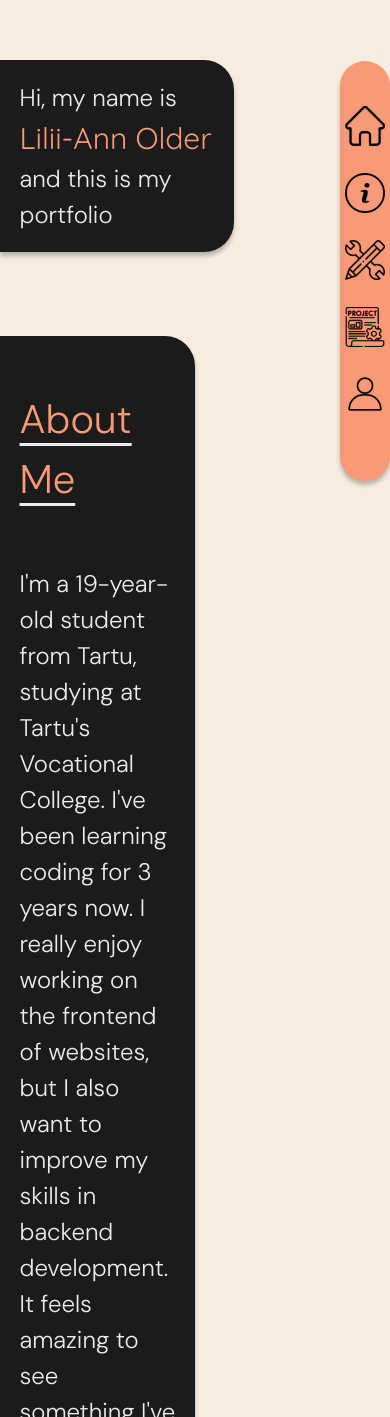
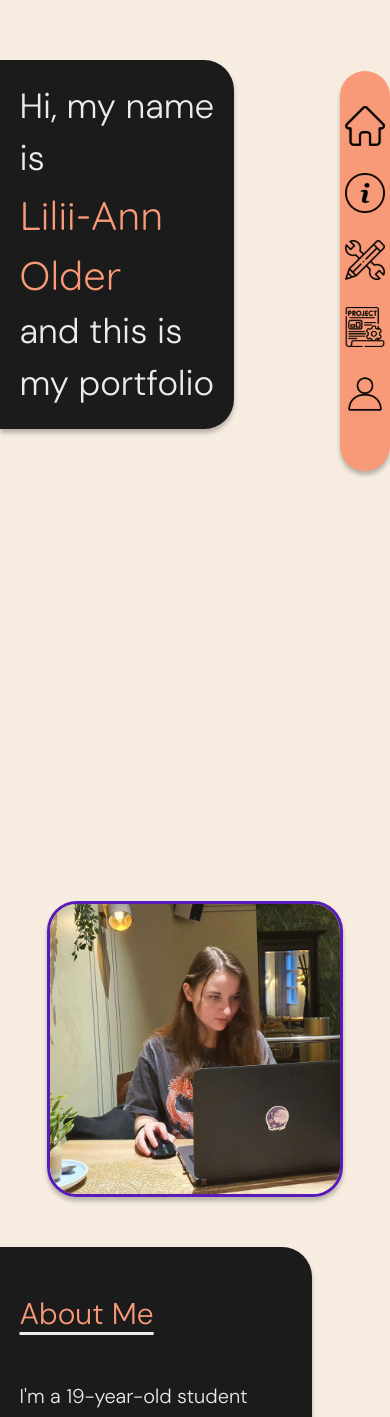
Before and after one commit to 0lder0/portfolio-2.0, a Vue app: page / in a window 390 px wide. Shown: the part 151-1568 px from the top of the page. Built offline with nearby package versions, Linux system fonts and the light colour scheme.

Commit message:
About me image

```diff
--- a/src/App.vue
+++ b/src/App.vue
@@ -2,10 +2,12 @@
 import Navigation from './components/Navigation.vue';
 import Intro from './components/Intro.vue';
 import About from './components/About.vue';
+import Skills from './components/Skills.vue';
 </script>
 
 <template>
   <Navigation />
-  <Intro />
-  <About />
+  <Intro id="home"/>
+  <About id="about"/>
+  <Skills id="skills"/>
 </template>
--- a/src/components/About.vue
+++ b/src/components/About.vue
@@ -7,5 +7,10 @@
                 I'm a 19-year-old student from Tartu, studying at Tartu's Vocational College. I've been learning coding for 3 years now. I really enjoy working on the frontend of websites, but I also want to improve my skills in backend development. It feels amazing to see something I've created and think about how to make it even better.
             </p>
         </div>
+        <div class="picture-container">
+        <div class="image-container">
+            <img src="../assets/images/Lilii.jpg" />
+        </div>
+        </div>
     </div>
 </template>
--- /dev/null
+++ b/src/components/Skills.vue
@@ -0,0 +1,6 @@
+<script setup>
+</script>
+<template>
+
+
+</template>
--- a/src/style.css
+++ b/src/style.css
@@ -12,6 +12,10 @@
   font-family: "DM Sans";
   line-height: 1.5;
   background-color: #F6ECE0;
+}
+
+html {
+  scroll-behavior: smooth;
 }
 
 body {
@@ -90,6 +94,7 @@ body {
   display: flex;
   flex-direction: column;
   width: 40vw;
+  margin-bottom: 50vh;
   padding: 5%;
   margin-top: 25vh;
   border-radius: 0px 30px 30px 0px;
@@ -112,13 +117,18 @@ body {
   margin: 0;
 }
 
+.about-container {
+  display: flex;
+  flex-direction: row;
+  margin-top: 50vh;
+}
+
 
 .text-container {
   display: flex;
   flex-direction: column;
   width: 40vw;
   padding: 5%;
-  margin-top: 10vh;
   border-radius: 0px 30px 30px 0px;
   background: #1B1B1B;
   color: #EBEBEB;
@@ -140,6 +150,31 @@ body {
   font-weight: 100;
 }
 
+.picture-container {
+  display: flex;
+  justify-content: center;
+  align-items: center;
+  width: 50%;
+}
+
+.image-container img {
+  width: 100%;
+  height: 100%;
+  object-fit: cover;
+  border-radius: 30px;
+  border: 3px solid #581BBA;
+  box-shadow: 0px 4px 4px 0px rgba(0, 0, 0, 0.25);
+}
+
+.image-container {
+  display: flex;
+  justify-content: center;
+  width: 100%;
+  max-width: 400px;
+  max-height: 400px;
+
+}
+
 @media (max-width: 1025px) {
 
   .intro-container h1 {
@@ -153,21 +188,37 @@ body {
   .intro-container {
     width: 50vw;
   }
+
+  .text-container {
+    width: 70vw;
+  }
+
+  .about-container {
+    display: flex;
+    flex-wrap: wrap-reverse;
+  }
+
+  .picture-container {
+    width: 100%;
+    margin: 100px;
+  }
+
 }
 
 @media (max-width: 570px) {
 
   .intro-container h1 {
-    font-size: 30px;
+    font-size: 40px;
   }
 
   .intro-container h2 {
-    font-size: 24px;
+    font-size: 35px;
   }
 
   .intro-container {
     width: 50vw;
   }
+
 
 }
 
@@ -178,7 +229,7 @@ body {
 
   .navbar {
     width: 50px;
-    height: 420px;
+    height: 400px;
   }
 
   .navbar-text {
@@ -207,4 +258,16 @@ body {
     margin: 0;
   }
 
+  .text-container h2 {
+    font-size: 30px;
+  }
+
+  .text-container p {
+    font-size: 20px;
+  }
+
+  .picture-container {
+    margin: 50px;
+  }
+
 }
```
Also changed, not shown: src/assets/images/Lilii.jpg (added).
